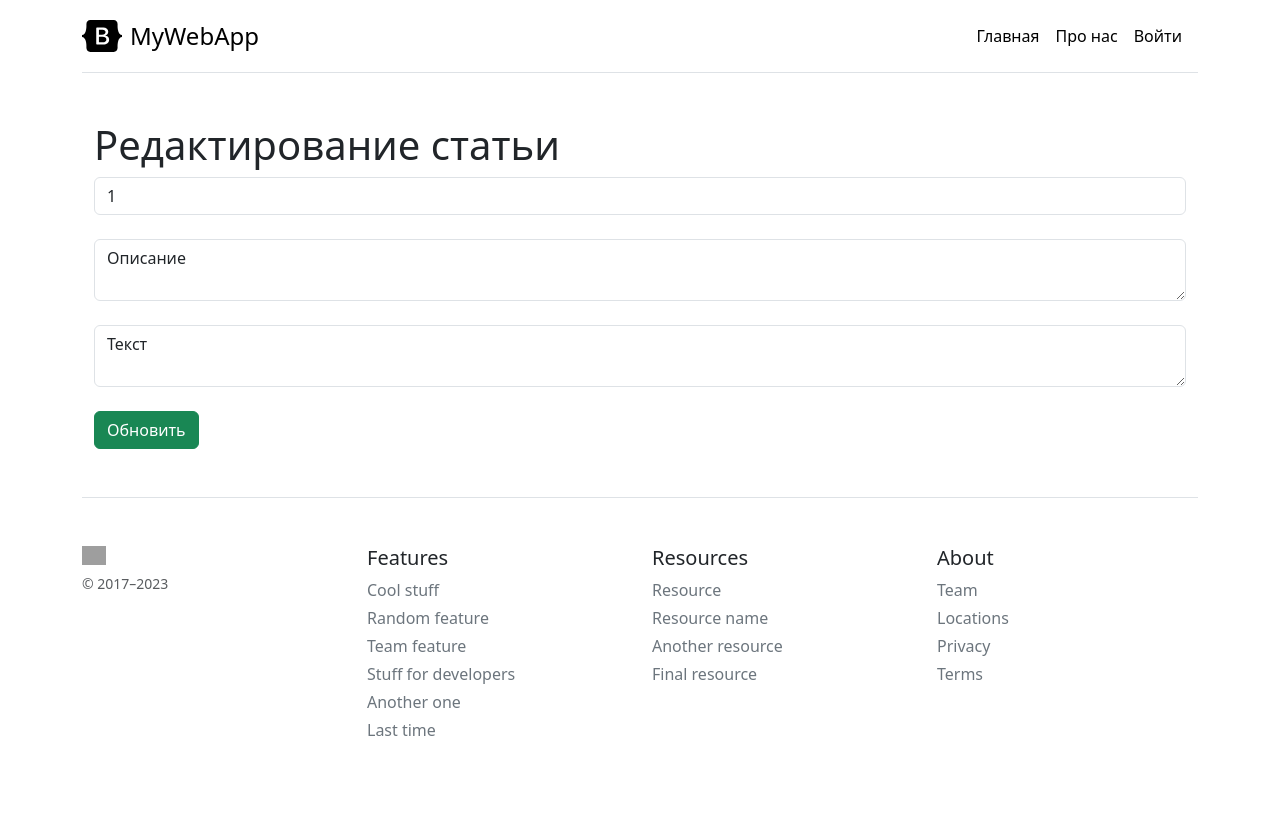
After one commit to 1INFINITY/webApp, a Flask app: page /posts/1/update in a window 1280 px wide. The commit adds this page. Run offline with Flask 3, Linux system fonts and the light colour scheme; grey boxes are pictures that could not be loaded.

Commit message:
added post update&delete

```diff
--- a/app.py
+++ b/app.py
@@ -36,6 +36,29 @@ def posts():
 def post_details(id):
     article = Article.query.get(id)
     return render_template("post_details.html", article=article)
+@app.route('/posts/<int:id>/delete')
+def post_delete(id):
+    article = Article.query.get_or_404(id)
+    try:
+        db.session.delete(article)
+        db.session.commit()
+        return redirect('/posts')
+    except:
+        return "При удалении статьи произошла ошибка"
+@app.route('/posts/<int:id>/update', methods=['POST', 'GET'])
+def post_update(id):
+    article = Article.query.get(id)
+    if request.method == "POST":
+        article.title = request.form['title']
+        article.intro = request.form['intro']
+        article.text = request.form['text']
+        try:
+            db.session.commit()
+            return redirect('/posts')
+        except:
+            return "При редактировании статьи произошла ошибка"
+    else:
+        return render_template("post_update.html", article=article)
 
 @app.route('/create-article', methods=['POST', 'GET'])
 def create_article():
--- a/templates/post_details.html
+++ b/templates/post_details.html
@@ -11,6 +11,8 @@
     <div class="alert alert-info">
         <p>{{ article.intro }}</p>
         <p><b>Дата: {{ article.date.date() }}</b></p>
+        <a href="/posts/{{ article.id }}/delete" class="btn btn-danger">Удалить</a>
+        <a href="/posts/{{ article.id }}/update" class="btn btn-success">Редактировать</a>
     </div>
 </div>
 {% endblock %}
--- /dev/null
+++ b/templates/post_update.html
@@ -0,0 +1,18 @@
+{% extends 'base.html' %}
+
+{% block title %}
+Change article
+{% endblock %}
+
+
+{% block body %}
+<div class="container mt-5">
+    <h1>Редактирование статьи</h1>
+    <form method="post">
+        <input type="text" name="title" id="title" class="form-control" value="{{ article.title }}" placeholder="Введите название"><br>
+        <textarea name="intro" id="intro" class="form-control" placeholder="Введите краткое описание">{{ article.intro }}</textarea><br>
+        <textarea name="text" id="text" class="form-control" placeholder="Введите основной текст">{{ article.text }}</textarea><br>
+        <input type="submit" class="btn btn-success" value="Обновить">
+    </form>
+</div>
+{% endblock %}
--- a/templates/posts.html
+++ b/templates/posts.html
@@ -8,6 +8,7 @@ All site posts
 {% block body %}
 <div class="container mt-5">
     <h1>Все статьи</h1>
+    {% if articles|length > 0 %}
         {% for a in articles %}
         <div class="alert alert-info">
             <h2>{{ a.title }}</h2>
@@ -16,5 +17,8 @@ All site posts
             <a href="/posts/{{ a.id }}" class="btn btn-warning">Читать</a>
         </div>
         {% endfor %}
+    {% else %}
+    <p>У нас еще нет статей на сайте</p>
+    {% endif %}
 </div>
 {% endblock %}
```
Also changed, not shown: instance/website.db. Lines whose indentation alone changed are shown as unchanged.
